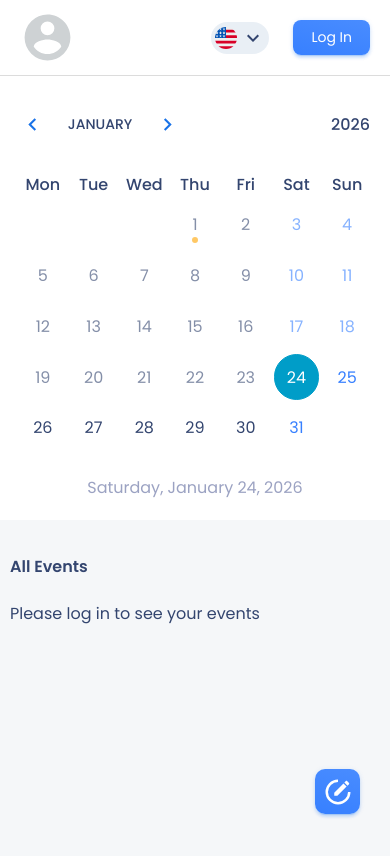
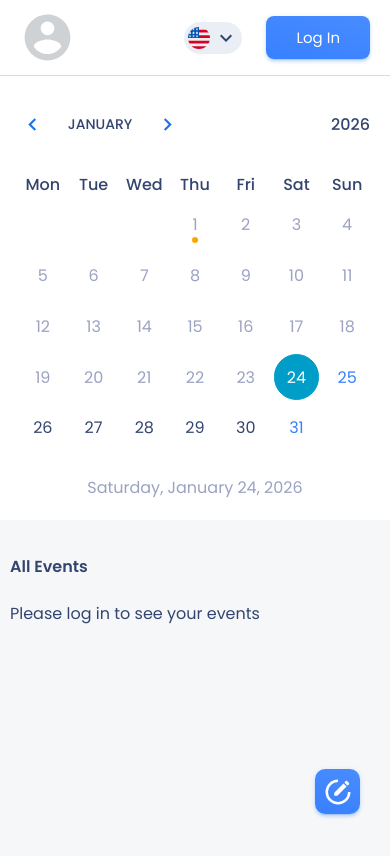
Before and after one commit to Valerij-Hering/new-events-calendar-frontend, a React (Vite) app: page / in a window 390 px wide. Shown: the top 856 px of the page. Built offline with nearby package versions, Linux system fonts and the light colour scheme.

Commit message:
Первый коммит

```diff
--- a/src/entities/user/ui/editUserProfile/EditUserProfile.module.scss
+++ b/src/entities/user/ui/editUserProfile/EditUserProfile.module.scss
@@ -39,7 +39,7 @@
     padding: 30px 20px;
     box-sizing: border-box;
     background-image: url('../../../../assets/svg/pattern-lines.svg');
-    background-size: 270%;
+    background-size: 250%;
 }
 
 .conainerUserDaten {
--- a/src/features/calendar/ui/CalendarCell/CalendarCell.jsx
+++ b/src/features/calendar/ui/CalendarCell/CalendarCell.jsx
@@ -8,8 +8,9 @@ const getDayColor = ({ isToday, status, isPastDate, isWeekend }) => {
   if (isToday) return "text-inverse";
   if (status === "active") return "text-inverse";
   if (status === "past") return "text-error";
+  if (isPastDate) return "text-secondary";
   if (isWeekend) return "text-accent-primary";
-  if (isPastDate) return "text-secondary";
+
 
   return "text-primary";
 };
@@ -44,7 +45,7 @@ export const CalendarCell = ({
         justify='center'
         align='center'
       >
-        <Text color={getDayColor({ isToday, status, isWeekend, })} >
+        <Text color={getDayColor({ isToday, status, isPastDate, isWeekend, })} >
           {day}
         </Text>
         {eventCount > 0 && (
--- a/src/features/calendar/ui/CalendarCell/CalendarCell.module.scss
+++ b/src/features/calendar/ui/CalendarCell/CalendarCell.module.scss
@@ -19,7 +19,7 @@
 
 
   &.pastDate {
-   opacity: 0.6;    // если нужно, чтобы фон не менялся
+   //opacity: 0.6;    // если нужно, чтобы фон не менялся
   }
 
   &.active {
@@ -45,7 +45,7 @@
 
     &.pastDate {
   color: var(--color-text-secondary); // серый цвет для прошедших дат
-   opacity: 0.6;    // если нужно, чтобы фон не менялся
+    opacity: 0.6;    // если нужно, чтобы фон не менялся
 }
 
     // если выбранная дата активная
--- a/src/widgets/Navbar/DesktopNavbar/ui/DesktopNavbar.jsx
+++ b/src/widgets/Navbar/DesktopNavbar/ui/DesktopNavbar.jsx
@@ -31,11 +31,11 @@ export const DesktopNavbar = () => {
             <Stack align='center' gap='24'>
                 <LanguageSwitcher />
                 {isAuthenticated ? (
-                    <Button variant='raised' size={isMobile ? 'small' : 'medium'} onClick={handleLogout}>
+                    <Button variant='raised' size='medium' onClick={handleLogout}>
                         {t('button.Log Out')}
                     </Button>
                 ) : (
-                    <Button variant='raised' size={isMobile ? 'small' : 'medium'} onClick={handleLogIn}>
+                    <Button variant='raised' size='medium' onClick={handleLogIn}>
                         {t('button.Log In')}
                     </Button>
                 )}
```
